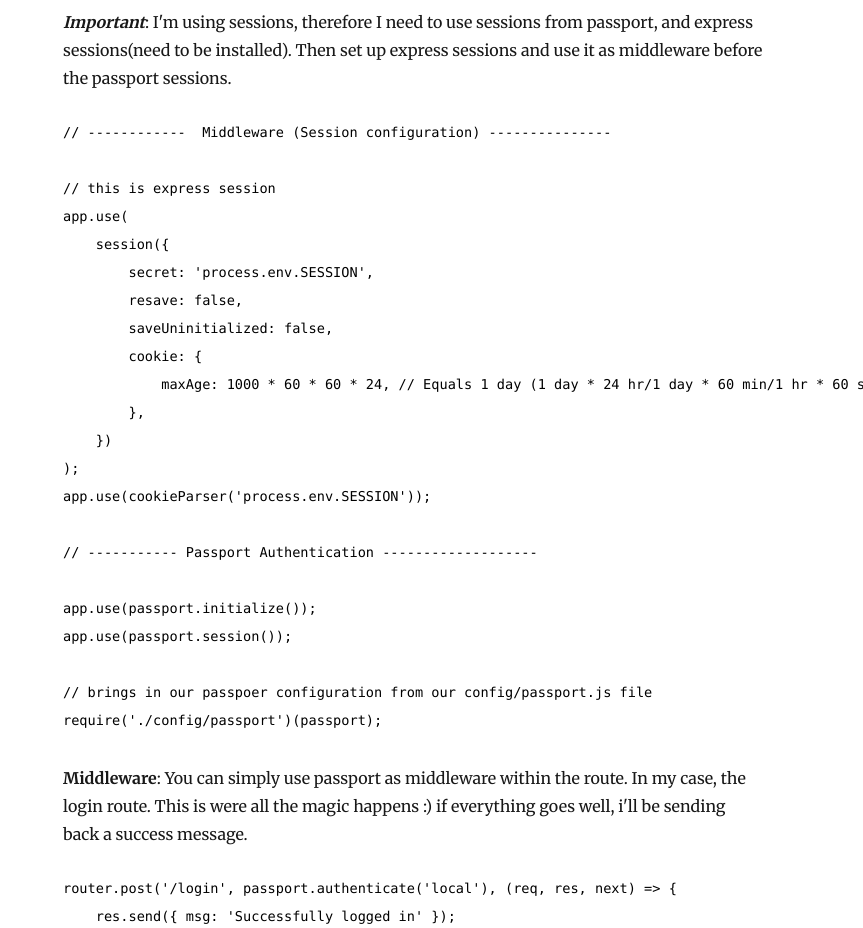
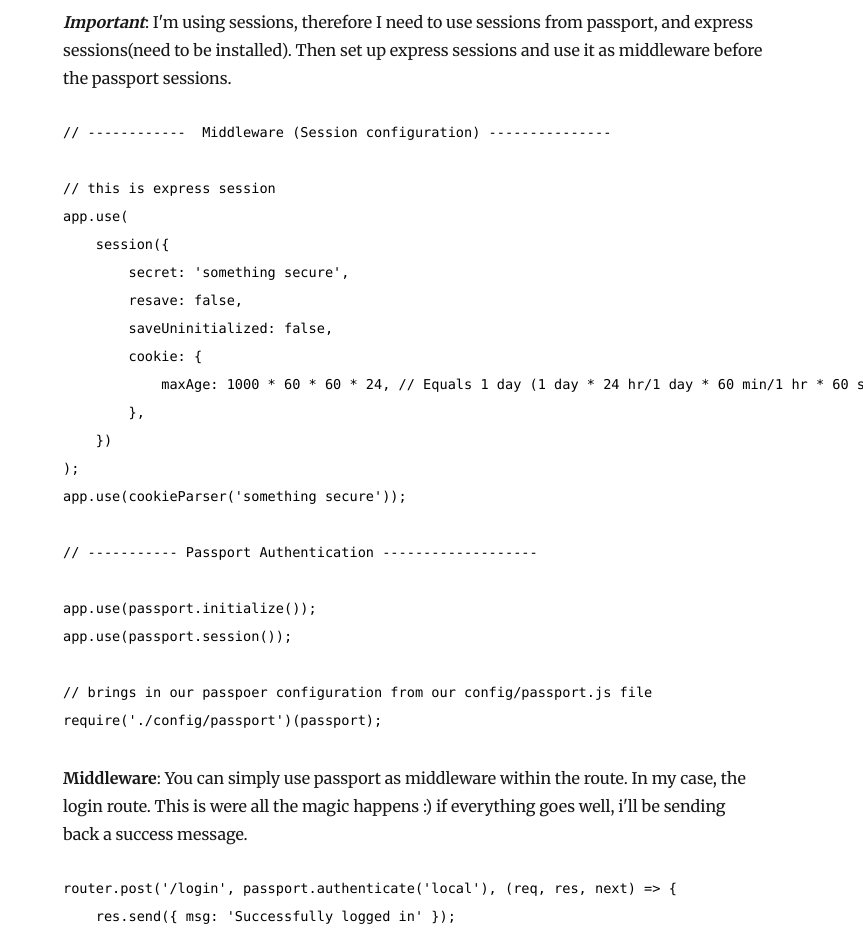
Before and after one commit to AjeaSmith/leonids, a Gatsby site: page /2021-10-17-understanding-passport-authenticate-with-nodejs/ in a window 1280 px wide. Shown: the part 2180-3108 px from the top of the page, without its empty margins (417-1280 px from the left). Built offline with nearby package versions, Linux system fonts and the light colour scheme; Gatsby itself is replaced by a stand-in of ours; some packages are replaced by stand-ins of ours; code samples lack their colours.

Commit message:
Update Blog “2021-10-17-understanding-passport-authenticate-with-nodejs”

````diff
--- a/content/blog/2021-10-17-understanding-passport-authenticate-with-nodejs.md
+++ b/content/blog/2021-10-17-understanding-passport-authenticate-with-nodejs.md
@@ -45,8 +45,6 @@ module.exports = function (passport) {
 };
 ```
 
-
-
 **Serialize User:** If the user logs in successfully a session is created, to keep track of that logged-in user. Passport stores the user's id within a cookie(the expiry time is set within the express session portion)
 
 ```javascript
@@ -68,8 +66,6 @@ passport.deserializeUser((id, cb) => {
 	});
 ```
 
-
-
 **Initialize it:** Of course, none of this will matter if you don't initialize it.
 
 ***Important***: I'm using sessions, therefore I need to use sessions from passport, and express sessions(need to be installed). Then set up express sessions and use it as middleware before the passport sessions.
@@ -80,7 +76,7 @@ passport.deserializeUser((id, cb) => {
 // this is express session
 app.use(
 	session({
-		secret: 'process.env.SESSION',
+		secret: 'something secure',
 		resave: false,
 		saveUninitialized: false,
 		cookie: {
@@ -88,7 +84,7 @@ app.use(
 		},
 	})
 );
-app.use(cookieParser('process.env.SESSION'));
+app.use(cookieParser('something secure'));
 
 // ----------- Passport Authentication -------------------
 
@@ -99,8 +95,6 @@ app.use(passport.session());
 require('./config/passport')(passport);
 ```
 
-
-
 **Middleware**: You can simply use passport as middleware within the route. In my case, the login route. This is were all the magic happens :) if everything goes well, i'll be sending back a success message.
 
 ```javascript
````
